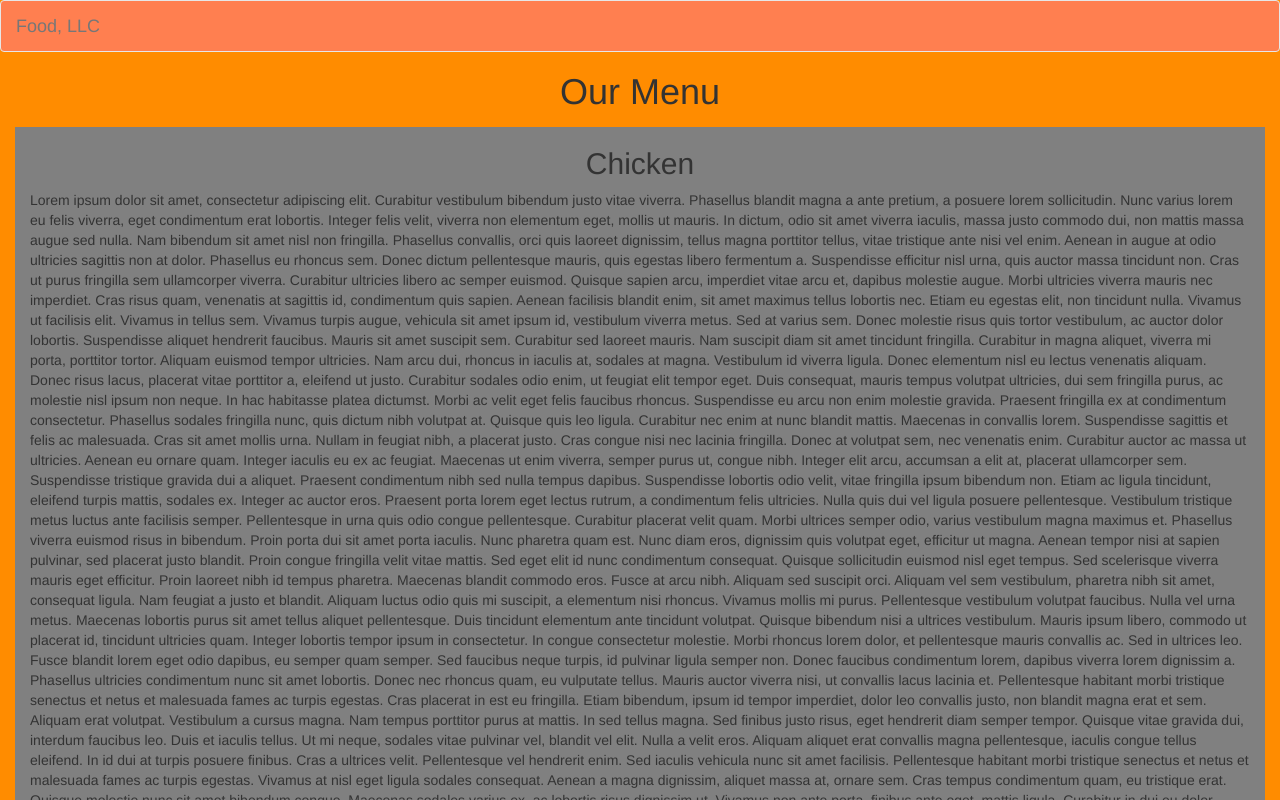
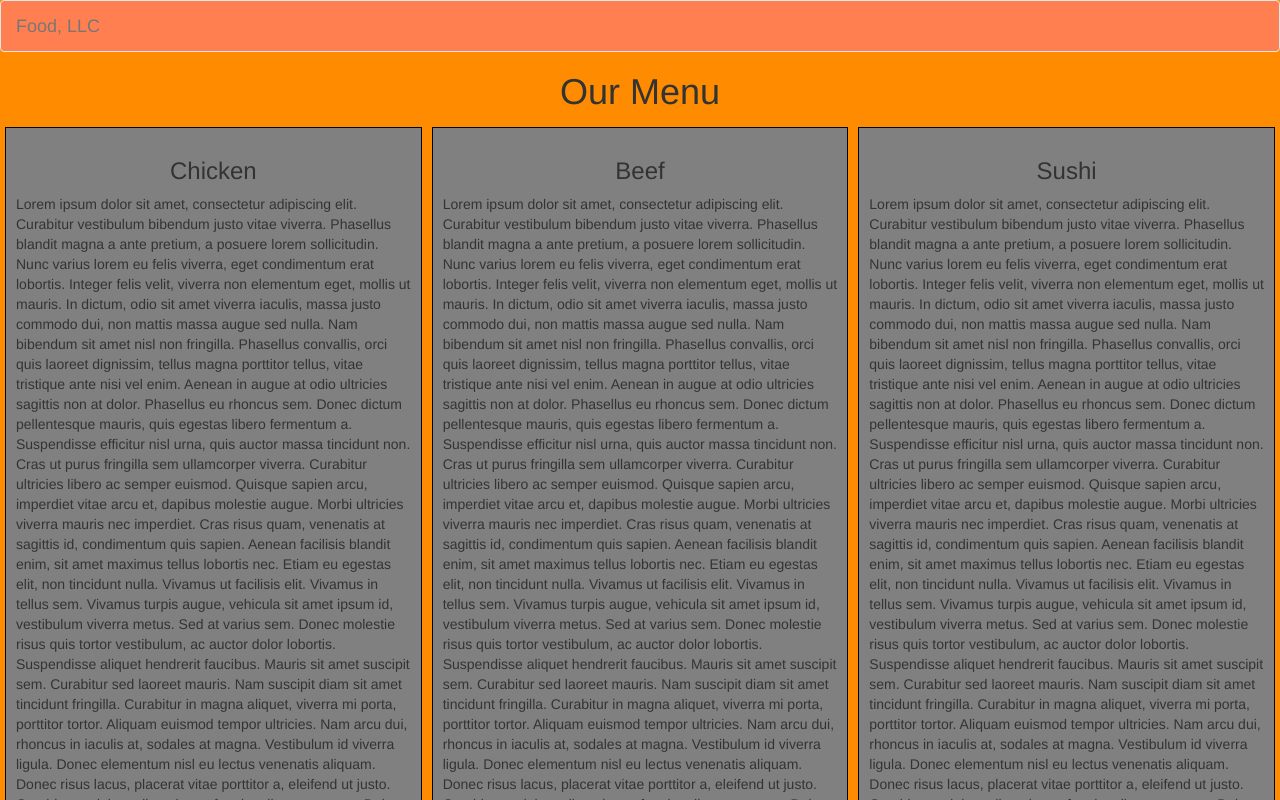
Before and after one commit to paulggardner/coursea-web-development, a plain HTML site: page module3-solution/index.html in a window 1280 px wide. Shown: the top 800 px of the page. Drawn offline with Linux system fonts and the light colour scheme.

Commit message:
Coded optional bits.

```diff
--- a/module3-solution/css/styles.css
+++ b/module3-solution/css/styles.css
@@ -1,3 +1,4 @@
+
 body {background-color: #FF8C00}
 
 .navbar-default {
@@ -10,7 +11,13 @@ body {background-color: #FF8C00}
    color:white;
 }
 
-.foodllc-menu {
-    background-color: gray;
-    margin: 15px;
+.menu-description .inner {
+   background-color: gray;
+   padding: 10px;
+   border: 1px solid black;
+   margin-bottom: 10px;
 }
+
+.menu-description  {
+   padding: 5px;
+}
--- a/module3-solution/index.html
+++ b/module3-solution/index.html
@@ -25,15 +25,15 @@
         <span class="icon-bar"></span>
         <span class="icon-bar"></span>
       </button>
-      <a class="navbar-brand" href="#">Food, LLC</a>
+      <span id="food-llc-header" class="navbar-brand">Food, LLC</span>
     </div>
 
     <!-- Collect the nav links, forms, and other content for toggling -->
     <div class="collapse navbar-collapse" id="food-llc-menu-dropdown">
       <ul class="nav navbar-nav visible-xs">
-        <li><a href="#">Chicken</a></li>
-        <li><a href="#">Beef</a></li>
-        <li><a href="#">Sushi</a></li>
+        <li><a href="#chicken-description">Chicken</a></li>
+        <li><a href="#beef-description">Beef</a></li>
+        <li><a href="#sushi-description">Sushi</a></li>
       </ul>
     </div><!-- /.navbar-collapse -->
   </div><!-- /.container-fluid -->
@@ -44,37 +44,59 @@
 </div>
 <div class="container-fluid foodllc-menu">
   <div class="row">
-    <div class="col-xs-12">
-      <h2 class="text-center">Chicken</h2>
+    <div class="menu-description col-md-4 col-sm-6 col-xs-12">
+      <div class="inner">
+      <h3 id="chicken-description" class="text-center">Chicken</h3>
       <p>Lorem ipsum dolor sit amet, consectetur adipiscing elit. Curabitur vestibulum bibendum justo vitae viverra. Phasellus blandit magna a ante pretium, a posuere lorem sollicitudin. Nunc varius lorem eu felis viverra, eget condimentum erat lobortis. Integer felis velit, viverra non elementum eget, mollis ut mauris. In dictum, odio sit amet viverra iaculis, massa justo commodo dui, non mattis massa augue sed nulla. Nam bibendum sit amet nisl non fringilla. Phasellus convallis, orci quis laoreet dignissim, tellus magna porttitor tellus, vitae tristique ante nisi vel enim. Aenean in augue at odio ultricies sagittis non at dolor. Phasellus eu rhoncus sem. Donec dictum pellentesque mauris, quis egestas libero fermentum a.
 
-Suspendisse efficitur nisl urna, quis auctor massa tincidunt non. Cras ut purus fringilla sem ullamcorper viverra. Curabitur ultricies libero ac semper euismod. Quisque sapien arcu, imperdiet vitae arcu et, dapibus molestie augue. Morbi ultricies viverra mauris nec imperdiet. Cras risus quam, venenatis at sagittis id, condimentum quis sapien. Aenean facilisis blandit enim, sit amet maximus tellus lobortis nec. Etiam eu egestas elit, non tincidunt nulla. Vivamus ut facilisis elit. Vivamus in tellus sem. Vivamus turpis augue, vehicula sit amet ipsum id, vestibulum viverra metus. Sed at varius sem. Donec molestie risus quis tortor vestibulum, ac auctor dolor lobortis.
+      Suspendisse efficitur nisl urna, quis auctor massa tincidunt non. Cras ut purus fringilla sem ullamcorper viverra. Curabitur ultricies libero ac semper euismod. Quisque sapien arcu, imperdiet vitae arcu et, dapibus molestie augue. Morbi ultricies viverra mauris nec imperdiet. Cras risus quam, venenatis at sagittis id, condimentum quis sapien. Aenean facilisis blandit enim, sit amet maximus tellus lobortis nec. Etiam eu egestas elit, non tincidunt nulla. Vivamus ut facilisis elit. Vivamus in tellus sem. Vivamus turpis augue, vehicula sit amet ipsum id, vestibulum viverra metus. Sed at varius sem. Donec molestie risus quis tortor vestibulum, ac auctor dolor lobortis.
 
-Suspendisse aliquet hendrerit faucibus. Mauris sit amet suscipit sem. Curabitur sed laoreet mauris. Nam suscipit diam sit amet tincidunt fringilla. Curabitur in magna aliquet, viverra mi porta, porttitor tortor. Aliquam euismod tempor ultricies. Nam arcu dui, rhoncus in iaculis at, sodales at magna.
+      Suspendisse aliquet hendrerit faucibus. Mauris sit amet suscipit sem. Curabitur sed laoreet mauris. Nam suscipit diam sit amet tincidunt fringilla. Curabitur in magna aliquet, viverra mi porta, porttitor tortor. Aliquam euismod tempor ultricies. Nam arcu dui, rhoncus in iaculis at, sodales at magna.
 
-Vestibulum id viverra ligula. Donec elementum nisl eu lectus venenatis aliquam. Donec risus lacus, placerat vitae porttitor a, eleifend ut justo. Curabitur sodales odio enim, ut feugiat elit tempor eget. Duis consequat, mauris tempus volutpat ultricies, dui sem fringilla purus, ac molestie nisl ipsum non neque. In hac habitasse platea dictumst. Morbi ac velit eget felis faucibus rhoncus. Suspendisse eu arcu non enim molestie gravida. Praesent fringilla ex at condimentum consectetur. Phasellus sodales fringilla nunc, quis dictum nibh volutpat at. Quisque quis leo ligula. Curabitur nec enim at nunc blandit mattis. Maecenas in convallis lorem. Suspendisse sagittis et felis ac malesuada. Cras sit amet mollis urna.
+      Vestibulum id viverra ligula. Donec elementum nisl eu lectus venenatis aliquam. Donec risus lacus, placerat vitae porttitor a, eleifend ut justo. Curabitur sodales odio enim, ut feugiat elit tempor eget. Duis consequat, mauris tempus volutpat ultricies, dui sem fringilla purus, ac molestie nisl ipsum non neque. In hac habitasse platea dictumst. Morbi ac velit eget felis faucibus rhoncus. Suspendisse eu arcu non enim molestie gravida. Praesent fringilla ex at condimentum consectetur. Phasellus sodales fringilla nunc, quis dictum nibh volutpat at. Quisque quis leo ligula. Curabitur nec enim at nunc blandit mattis. Maecenas in convallis lorem. Suspendisse sagittis et felis ac malesuada. Cras sit amet mollis urna.
 
-Nullam in feugiat nibh, a placerat justo. Cras congue nisi nec lacinia fringilla. Donec at volutpat sem, nec venenatis enim. Curabitur auctor ac massa ut ultricies. Aenean eu ornare quam. Integer iaculis eu ex ac feugiat. Maecenas ut enim viverra, semper purus ut, congue nibh. Integer elit arcu, accumsan a elit at, placerat ullamcorper sem. Suspendisse tristique gravida dui a aliquet. Praesent condimentum nibh sed nulla tempus dapibus. Suspendisse lobortis odio velit, vitae fringilla ipsum bibendum non. Etiam ac ligula tincidunt, eleifend turpis mattis, sodales ex. Integer ac auctor eros. Praesent porta lorem eget lectus rutrum, a condimentum felis ultricies. Nulla quis dui vel ligula posuere pellentesque.
+      Nullam in feugiat nibh, a placerat justo. Cras congue nisi nec lacinia fringilla. Donec at volutpat sem, nec venenatis enim. Curabitur auctor ac massa ut ultricies. Aenean eu ornare quam. Integer iaculis eu ex ac feugiat. Maecenas ut enim viverra, semper purus ut, congue nibh. Integer elit arcu, accumsan a elit at, placerat ullamcorper sem. Suspendisse tristique gravida dui a aliquet. Praesent condimentum nibh sed nulla tempus dapibus. Suspendisse lobortis odio velit, vitae fringilla ipsum bibendum non. Etiam ac ligula tincidunt, eleifend turpis mattis, sodales ex. Integer ac auctor eros. Praesent porta lorem eget lectus rutrum, a condimentum felis ultricies. Nulla quis dui vel ligula posuere pellentesque.
 
-Vestibulum tristique metus luctus ante facilisis semper. Pellentesque in urna quis odio congue pellentesque. Curabitur placerat velit quam. Morbi ultrices semper odio, varius vestibulum magna maximus et. Phasellus viverra euismod risus in bibendum. Proin porta dui sit amet porta iaculis. Nunc pharetra quam est. Nunc diam eros, dignissim quis volutpat eget, efficitur ut magna. Aenean tempor nisi at sapien pulvinar, sed placerat justo blandit. Proin congue fringilla velit vitae mattis. Sed eget elit id nunc condimentum consequat. Quisque sollicitudin euismod nisl eget tempus. Sed scelerisque viverra mauris eget efficitur. Proin laoreet nibh id tempus pharetra. Maecenas blandit commodo eros. Fusce at arcu nibh.
+      Vestibulum tristique metus luctus ante facilisis semper. Pellentesque in urna quis odio congue pellentesque. Curabitur placerat velit quam. Morbi ultrices semper odio, varius vestibulum magna maximus et. Phasellus viverra euismod risus in bibendum. Proin porta dui sit amet porta iaculis. Nunc pharetra quam est. Nunc diam eros, dignissim quis volutpat eget, efficitur ut magna. Aenean tempor nisi at sapien pulvinar, sed placerat justo blandit. Proin congue fringilla velit vitae mattis. Sed eget elit id nunc condimentum consequat. Quisque sollicitudin euismod nisl eget tempus. Sed scelerisque viverra mauris eget efficitur. Proin laoreet nibh id tempus pharetra. Maecenas blandit commodo eros. Fusce at arcu nibh.
+      </p>
+      <a href="#food-llc-header">Back to top</a>
+      </div>
+    </div>
+    <div class="menu-description col-md-4 col-sm-6 col-xs-12">
+      <div class="inner">
+      <h3 id="beef-description" class="text-center">Beef</h3>
+      <p>Lorem ipsum dolor sit amet, consectetur adipiscing elit. Curabitur vestibulum bibendum justo vitae viverra. Phasellus blandit magna a ante pretium, a posuere lorem sollicitudin. Nunc varius lorem eu felis viverra, eget condimentum erat lobortis. Integer felis velit, viverra non elementum eget, mollis ut mauris. In dictum, odio sit amet viverra iaculis, massa justo commodo dui, non mattis massa augue sed nulla. Nam bibendum sit amet nisl non fringilla. Phasellus convallis, orci quis laoreet dignissim, tellus magna porttitor tellus, vitae tristique ante nisi vel enim. Aenean in augue at odio ultricies sagittis non at dolor. Phasellus eu rhoncus sem. Donec dictum pellentesque mauris, quis egestas libero fermentum a.
 
-Aliquam sed suscipit orci. Aliquam vel sem vestibulum, pharetra nibh sit amet, consequat ligula. Nam feugiat a justo et blandit. Aliquam luctus odio quis mi suscipit, a elementum nisi rhoncus. Vivamus mollis mi purus. Pellentesque vestibulum volutpat faucibus. Nulla vel urna metus. Maecenas lobortis purus sit amet tellus aliquet pellentesque. Duis tincidunt elementum ante tincidunt volutpat. Quisque bibendum nisi a ultrices vestibulum. Mauris ipsum libero, commodo ut placerat id, tincidunt ultricies quam. Integer lobortis tempor ipsum in consectetur. In congue consectetur molestie. Morbi rhoncus lorem dolor, et pellentesque mauris convallis ac. Sed in ultrices leo.
+      Suspendisse efficitur nisl urna, quis auctor massa tincidunt non. Cras ut purus fringilla sem ullamcorper viverra. Curabitur ultricies libero ac semper euismod. Quisque sapien arcu, imperdiet vitae arcu et, dapibus molestie augue. Morbi ultricies viverra mauris nec imperdiet. Cras risus quam, venenatis at sagittis id, condimentum quis sapien. Aenean facilisis blandit enim, sit amet maximus tellus lobortis nec. Etiam eu egestas elit, non tincidunt nulla. Vivamus ut facilisis elit. Vivamus in tellus sem. Vivamus turpis augue, vehicula sit amet ipsum id, vestibulum viverra metus. Sed at varius sem. Donec molestie risus quis tortor vestibulum, ac auctor dolor lobortis.
 
-Fusce blandit lorem eget odio dapibus, eu semper quam semper. Sed faucibus neque turpis, id pulvinar ligula semper non. Donec faucibus condimentum lorem, dapibus viverra lorem dignissim a. Phasellus ultricies condimentum nunc sit amet lobortis. Donec nec rhoncus quam, eu vulputate tellus. Mauris auctor viverra nisi, ut convallis lacus lacinia et. Pellentesque habitant morbi tristique senectus et netus et malesuada fames ac turpis egestas. Cras placerat in est eu fringilla. Etiam bibendum, ipsum id tempor imperdiet, dolor leo convallis justo, non blandit magna erat et sem. Aliquam erat volutpat. Vestibulum a cursus magna. Nam tempus porttitor purus at mattis. In sed tellus magna. Sed finibus justo risus, eget hendrerit diam semper tempor. Quisque vitae gravida dui, interdum faucibus leo. Duis et iaculis tellus.
+      Suspendisse aliquet hendrerit faucibus. Mauris sit amet suscipit sem. Curabitur sed laoreet mauris. Nam suscipit diam sit amet tincidunt fringilla. Curabitur in magna aliquet, viverra mi porta, porttitor tortor. Aliquam euismod tempor ultricies. Nam arcu dui, rhoncus in iaculis at, sodales at magna.
 
-Ut mi neque, sodales vitae pulvinar vel, blandit vel elit. Nulla a velit eros. Aliquam aliquet erat convallis magna pellentesque, iaculis congue tellus eleifend. In id dui at turpis posuere finibus. Cras a ultrices velit. Pellentesque vel hendrerit enim. Sed iaculis vehicula nunc sit amet facilisis. Pellentesque habitant morbi tristique senectus et netus et malesuada fames ac turpis egestas.
+      Vestibulum id viverra ligula. Donec elementum nisl eu lectus venenatis aliquam. Donec risus lacus, placerat vitae porttitor a, eleifend ut justo. Curabitur sodales odio enim, ut feugiat elit tempor eget. Duis consequat, mauris tempus volutpat ultricies, dui sem fringilla purus, ac molestie nisl ipsum non neque. In hac habitasse platea dictumst. Morbi ac velit eget felis faucibus rhoncus. Suspendisse eu arcu non enim molestie gravida. Praesent fringilla ex at condimentum consectetur. Phasellus sodales fringilla nunc, quis dictum nibh volutpat at. Quisque quis leo ligula. Curabitur nec enim at nunc blandit mattis. Maecenas in convallis lorem. Suspendisse sagittis et felis ac malesuada. Cras sit amet mollis urna.
 
-Vivamus at nisl eget ligula sodales consequat. Aenean a magna dignissim, aliquet massa at, ornare sem. Cras tempus condimentum quam, eu tristique erat. Quisque molestie nunc sit amet bibendum congue. Maecenas sodales varius ex, ac lobortis risus dignissim ut. Vivamus non ante porta, finibus ante eget, mattis ligula. Curabitur in dui eu dolor auctor tincidunt. Curabitur hendrerit enim sit amet leo eleifend, et pulvinar tortor tincidunt. Vivamus sodales dui dui, vel volutpat est consectetur sed. Proin sodales, mi a ultrices porttitor, ex sem auctor odio, ac vulputate magna dui scelerisque neque. Morbi vel porta sem, vitae semper dui. Phasellus ullamcorper pretium mollis.
+      Nullam in feugiat nibh, a placerat justo. Cras congue nisi nec lacinia fringilla. Donec at volutpat sem, nec venenatis enim. Curabitur auctor ac massa ut ultricies. Aenean eu ornare quam. Integer iaculis eu ex ac feugiat. Maecenas ut enim viverra, semper purus ut, congue nibh. Integer elit arcu, accumsan a elit at, placerat ullamcorper sem. Suspendisse tristique gravida dui a aliquet. Praesent condimentum nibh sed nulla tempus dapibus. Suspendisse lobortis odio velit, vitae fringilla ipsum bibendum non. Etiam ac ligula tincidunt, eleifend turpis mattis, sodales ex. Integer ac auctor eros. Praesent porta lorem eget lectus rutrum, a condimentum felis ultricies. Nulla quis dui vel ligula posuere pellentesque.
 
-Mauris consectetur porta urna, nec faucibus ante consectetur non. Suspendisse euismod enim vehicula egestas auctor. Pellentesque venenatis lacinia justo fermentum dignissim. Duis varius magna ut nisi porttitor convallis. Pellentesque quis volutpat erat, vitae euismod ex. Nunc dapibus blandit lorem eu pharetra. Aliquam ante urna, venenatis placerat risus in, porttitor dictum erat. Etiam molestie massa in odio egestas facilisis a consectetur purus. In euismod et sapien a aliquam. Morbi pharetra lobortis accumsan. Duis eleifend nisl risus, eget tristique neque suscipit sit amet. Ut justo quam, tincidunt ut ex eu, malesuada placerat urna. Fusce volutpat leo et tempor elementum. Morbi imperdiet ipsum quis justo bibendum luctus.
+      Vestibulum tristique metus luctus ante facilisis semper. Pellentesque in urna quis odio congue pellentesque. Curabitur placerat velit quam. Morbi ultrices semper odio, varius vestibulum magna maximus et. Phasellus viverra euismod risus in bibendum. Proin porta dui sit amet porta iaculis. Nunc pharetra quam est. Nunc diam eros, dignissim quis volutpat eget, efficitur ut magna. Aenean tempor nisi at sapien pulvinar, sed placerat justo blandit. Proin congue fringilla velit vitae mattis. Sed eget elit id nunc condimentum consequat. Quisque sollicitudin euismod nisl eget tempus. Sed scelerisque viverra mauris eget efficitur. Proin laoreet nibh id tempus pharetra. Maecenas blandit commodo eros. Fusce at arcu nibh.
+      </p>
+      <a href="#food-llc-header">Back to top</a>
+      </div>
+    </div>
+    <div class="menu-description col-md-4 col-sm-12 col-xs-12">
+      <div class="inner">
+      <h3 id="sushi-description" class="text-center">Sushi</h3>
+      <p>Lorem ipsum dolor sit amet, consectetur adipiscing elit. Curabitur vestibulum bibendum justo vitae viverra. Phasellus blandit magna a ante pretium, a posuere lorem sollicitudin. Nunc varius lorem eu felis viverra, eget condimentum erat lobortis. Integer felis velit, viverra non elementum eget, mollis ut mauris. In dictum, odio sit amet viverra iaculis, massa justo commodo dui, non mattis massa augue sed nulla. Nam bibendum sit amet nisl non fringilla. Phasellus convallis, orci quis laoreet dignissim, tellus magna porttitor tellus, vitae tristique ante nisi vel enim. Aenean in augue at odio ultricies sagittis non at dolor. Phasellus eu rhoncus sem. Donec dictum pellentesque mauris, quis egestas libero fermentum a.
 
-Curabitur at facilisis orci. Class aptent taciti sociosqu ad litora torquent per conubia nostra, per inceptos himenaeos. Nulla lacinia maximus mattis. Ut non nisi vitae ligula accumsan ullamcorper. Suspendisse nec tristique felis, sit amet lacinia erat. Curabitur mi arcu, sagittis interdum mollis et, tristique non enim. Morbi pretium et augue nec sodales. Aliquam viverra vehicula lacinia. Sed rutrum pulvinar leo id consequat. Suspendisse tempus mauris et ex laoreet, vitae efficitur est tempus. Pellentesque pellentesque pharetra lacus a sollicitudin. Duis dui ante, cursus non urna eget, fringilla consectetur eros. Nunc egestas lacinia urna blandit malesuada. Etiam commodo erat vitae nibh faucibus, in iaculis nisl ullamcorper.
+      Suspendisse efficitur nisl urna, quis auctor massa tincidunt non. Cras ut purus fringilla sem ullamcorper viverra. Curabitur ultricies libero ac semper euismod. Quisque sapien arcu, imperdiet vitae arcu et, dapibus molestie augue. Morbi ultricies viverra mauris nec imperdiet. Cras risus quam, venenatis at sagittis id, condimentum quis sapien. Aenean facilisis blandit enim, sit amet maximus tellus lobortis nec. Etiam eu egestas elit, non tincidunt nulla. Vivamus ut facilisis elit. Vivamus in tellus sem. Vivamus turpis augue, vehicula sit amet ipsum id, vestibulum viverra metus. Sed at varius sem. Donec molestie risus quis tortor vestibulum, ac auctor dolor lobortis.
 
-Fusce convallis auctor orci, at tempor tortor mattis vel. Mauris pharetra metus vel velit facilisis sodales. Quisque ornare dolor sit amet ligula pharetra, sit amet hendrerit nisi fermentum. Donec non quam egestas, pharetra lorem vel, pharetra tellus. Suspendisse enim nulla, viverra non lorem ut, malesuada tincidunt urna. Maecenas justo ex, placerat at malesuada tempus, pharetra nec urna. Suspendisse laoreet sodales massa a iaculis. Aenean vel dui nec purus commodo laoreet. Praesent semper tincidunt sapien sed auctor. Suspendisse vestibulum dictum ipsum, sed tristique quam feugiat ac. Pellentesque nec ipsum massa. Aenean placerat varius aliquam. Lorem ipsum dolor sit amet, consectetur adipiscing elit. Cras eget risus risus.
+      Suspendisse aliquet hendrerit faucibus. Mauris sit amet suscipit sem. Curabitur sed laoreet mauris. Nam suscipit diam sit amet tincidunt fringilla. Curabitur in magna aliquet, viverra mi porta, porttitor tortor. Aliquam euismod tempor ultricies. Nam arcu dui, rhoncus in iaculis at, sodales at magna.
 
-Phasellus posuere consectetur felis eu pulvinar. Vestibulum tincidunt gravida mi in tincidunt. Sed a dapibus justo. Integer varius ultrices pulvinar. Donec eu malesuada nisl, id dignissim mi. Nullam fringilla non nibh accumsan sodales. Phasellus euismod ante vel commodo aliquet. Proin blandit dignissim turpis, at interdum neque egestas nec. Integer accumsan dui at nunc maximus tincidunt quis vitae metus. Donec dictum, libero ut tempus eleifend, nisl metus varius ligula, ac semper nulla ex eu dolor.
+      Vestibulum id viverra ligula. Donec elementum nisl eu lectus venenatis aliquam. Donec risus lacus, placerat vitae porttitor a, eleifend ut justo. Curabitur sodales odio enim, ut feugiat elit tempor eget. Duis consequat, mauris tempus volutpat ultricies, dui sem fringilla purus, ac molestie nisl ipsum non neque. In hac habitasse platea dictumst. Morbi ac velit eget felis faucibus rhoncus. Suspendisse eu arcu non enim molestie gravida. Praesent fringilla ex at condimentum consectetur. Phasellus sodales fringilla nunc, quis dictum nibh volutpat at. Quisque quis leo ligula. Curabitur nec enim at nunc blandit mattis. Maecenas in convallis lorem. Suspendisse sagittis et felis ac malesuada. Cras sit amet mollis urna.
 
-Pellentesque habitant morbi tristique senectus et netus et malesuada fames ac turpis egestas. Pellentesque non arcu rutrum nisl gravida ultrices eget condimentum nibh. Vestibulum euismod nunc non elementum commodo. Etiam elementum neque id justo pulvinar blandit. In et purus aliquet, luctus purus nec, sollicitudin justo. Integer et orci fringilla, hendrerit tellus at, euismod dolor. Aenean pulvinar pretium massa at finibus. Aliquam id consequat massa, eget semper ipsum. Suspendisse ut volutpat neque. Donec eu lacinia velit, gravida mattis tortor. Phasellus sit amet dictum sapien, eu dictum eros. Vivamus augue orci, convallis sit amet tortor id, porttitor suscipit eros. Integer sodales ex at mi posuere, ut imperdiet odio malesuada. Proin varius quam felis, eget maximus dui facilisis mollis.</p>
+      Nullam in feugiat nibh, a placerat justo. Cras congue nisi nec lacinia fringilla. Donec at volutpat sem, nec venenatis enim. Curabitur auctor ac massa ut ultricies. Aenean eu ornare quam. Integer iaculis eu ex ac feugiat. Maecenas ut enim viverra, semper purus ut, congue nibh. Integer elit arcu, accumsan a elit at, placerat ullamcorper sem. Suspendisse tristique gravida dui a aliquet. Praesent condimentum nibh sed nulla tempus dapibus. Suspendisse lobortis odio velit, vitae fringilla ipsum bibendum non. Etiam ac ligula tincidunt, eleifend turpis mattis, sodales ex. Integer ac auctor eros. Praesent porta lorem eget lectus rutrum, a condimentum felis ultricies. Nulla quis dui vel ligula posuere pellentesque.
+
+      Vestibulum tristique metus luctus ante facilisis semper. Pellentesque in urna quis odio congue pellentesque. Curabitur placerat velit quam. Morbi ultrices semper odio, varius vestibulum magna maximus et. Phasellus viverra euismod risus in bibendum. Proin porta dui sit amet porta iaculis. Nunc pharetra quam est. Nunc diam eros, dignissim quis volutpat eget, efficitur ut magna. Aenean tempor nisi at sapien pulvinar, sed placerat justo blandit. Proin congue fringilla velit vitae mattis. Sed eget elit id nunc condimentum consequat. Quisque sollicitudin euismod nisl eget tempus. Sed scelerisque viverra mauris eget efficitur. Proin laoreet nibh id tempus pharetra. Maecenas blandit commodo eros. Fusce at arcu nibh.
+      </p>
+      <a href="#food-llc-header">Back to top</a>
+      </div>
     </div>
   </div>
 </div>
```
